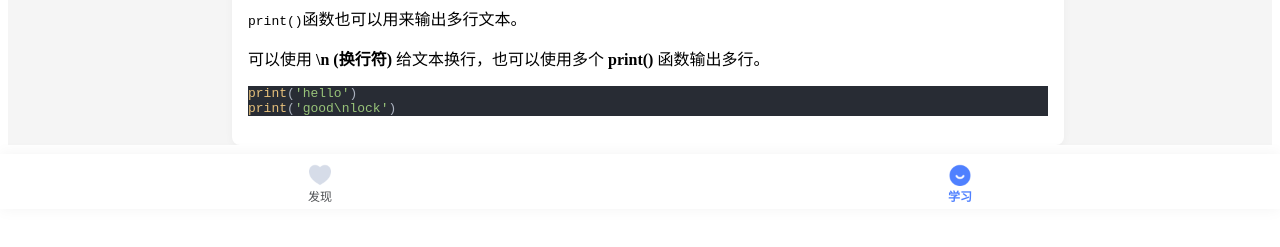
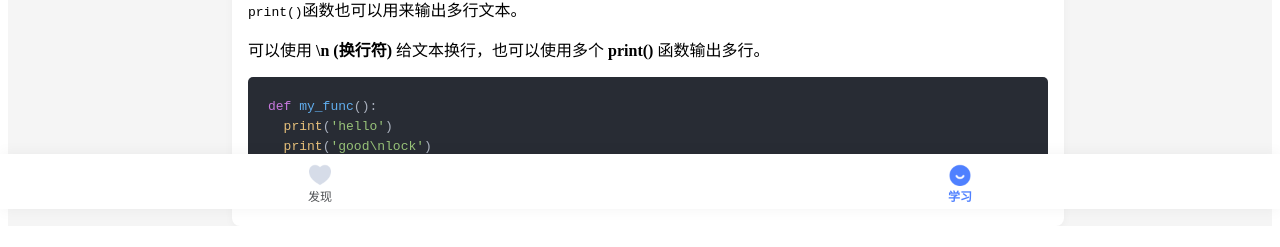
Before and after one commit to baizeteam/web-cove, a Vue app: page /#/study in a window 1280 px wide. Shown: the part 591-838 px from the top of the page. Before the commit the page ends 800 px from the top, so only its background shows below. Built offline with nearby package versions, Linux system fonts and the light colour scheme.

Commit message:
feat: markdown 渲染 img 方案

```diff
--- a/src/components/Views/_questions/View-Md.vue
+++ b/src/components/Views/_questions/View-Md.vue
@@ -64,7 +64,12 @@ onMounted(async () => {
 });
 </script>
 
-<style scoped>
+<style lang="less" scoped>
+:deep(.hljs) {
+  padding: 20px;
+  border-radius: 5px;
+  line-height: 20px;
+}
 .markdown-viewer {
   padding: 16px;
   background: #fff;
```
Also changed, not shown: public/_markdown/test.md (+5 -3 lines), shims-vue.d.ts (+2 -7 lines).
